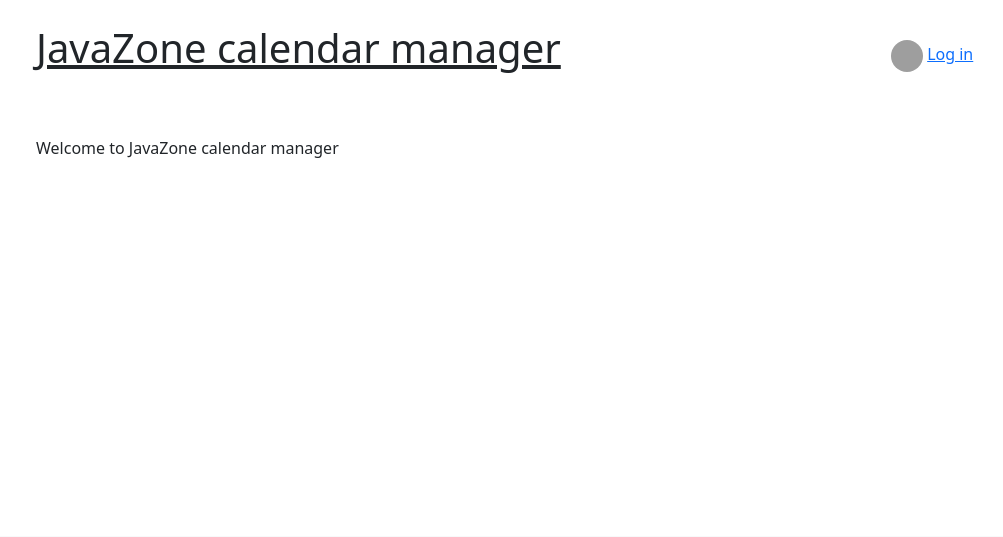
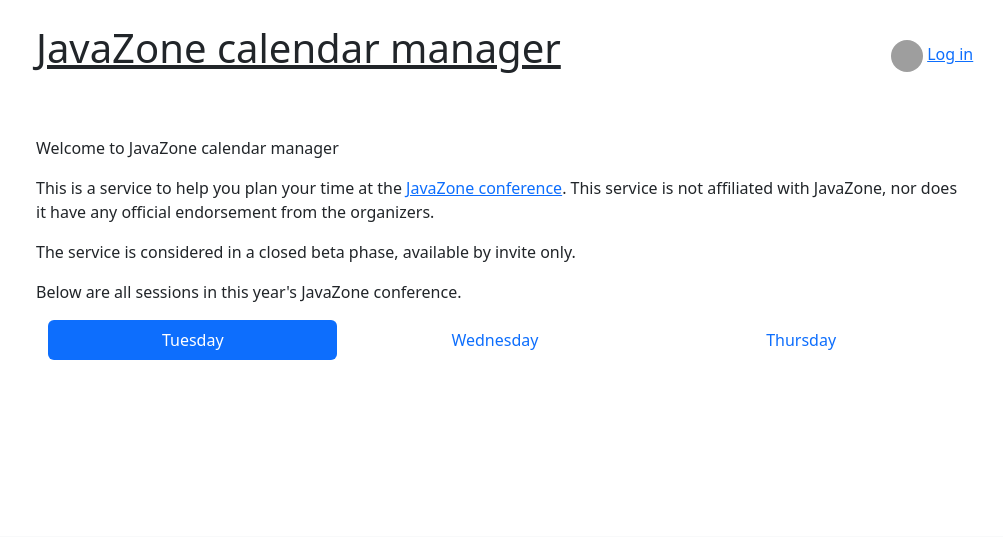
Before and after one commit to mortenlj/javazone, a FastAPI app: template templates/index.html.j2 in a window 1280 px wide. Shown: the top 537 px of the page, without its empty margins (46-1049 px from the left). Run offline with FastAPI, Linux system fonts and the light colour scheme; the template is opened without the code that fills it, so the values that code supplies are empty; parts of the project's set-up code (start-up, migrations or seed data) failed here and were passed over; grey boxes are pictures that could not be loaded.

Commit message:
Sessions on frontpage

```diff
--- a/templates/base.html.j2
+++ b/templates/base.html.j2
@@ -5,7 +5,6 @@
     <meta name="viewport" content="width=device-width, initial-scale=1"/>
     <link href="https://cdn.jsdelivr.net/npm/bootstrap@5.3.3/dist/css/bootstrap.min.css" rel="stylesheet"
           integrity="sha384-QWTKZyjpPEjISv5WaRU9OFeRpok6YctnYmDr5pNlyT2bRjXh0JMhjY6hW+ALEwIH" crossorigin="anonymous">
-    <link rel="stylesheet" href="https://cdn.jsdelivr.net/npm/bootstrap-icons@1.13.1/font/bootstrap-icons.min.css">
     <script src="https://cdn.jsdelivr.net/npm/bootstrap@5.3.3/dist/js/bootstrap.bundle.min.js"
             integrity="sha384-YvpcrYf0tY3lHB60NNkmXc5s9fDVZLESaAA55NDzOxhy9GkcIdslK1eN7N6jIeHz"
             crossorigin="anonymous"></script>
--- a/templates/index.html.j2
+++ b/templates/index.html.j2
@@ -2,4 +2,42 @@
 
 {% block content %}
     <p>Welcome to {{ request.app.title }}</p>
+    <p>
+        This is a service to help you plan your time at the <a href="https://javazone.no">JavaZone conference</a>.
+        This service is not affiliated with JavaZone, nor does it have any official endorsement from the organizers.
+    </p>
+    <p>The service is considered in a closed beta phase, available by invite only.</p>
+    <p>Below are all sessions in this year's JavaZone conference.</p>
+
+    <div class="container text-center">
+        <ul class="nav nav-pills nav-fill" id="sessionsTab" role="tablist">
+            <li class="nav-item" role="presentation">
+                <button class="nav-link active" id="tuesday-tab" data-bs-toggle="pill" data-bs-target="#tuesday" type="button" role="tab" aria-controls="tuesday" aria-selected="true">Tuesday</button>
+            </li>
+            <li class="nav-item" role="presentation">
+                <button class="nav-link" id="wednesday-tab" data-bs-toggle="pill" data-bs-target="#wednesday" type="button" role="tab" aria-controls="wednesday" aria-selected="false">Wednesday</button>
+            </li>
+            <li class="nav-item" role="presentation">
+                <button class="nav-link" id="thursday-tab" data-bs-toggle="pill" data-bs-target="#thursday" type="button" role="tab" aria-controls="thursday" aria-selected="false">Thursday</button>
+            </li>
+        </ul>
+        <div class="tab-content" id="sessionsTabContent">
+            <div class="tab-pane fade show active" id="tuesday" role="tabpanel">
+                {% for session in sessions["tuesday"] %}
+                    {% include "widgets/session_small.html.j2" %}
+                {% endfor %}
+            </div>
+            <div class="tab-pane fade" id="wednesday" role="tabpanel">
+                {% for session in sessions["wednesday"] %}
+                    {% include "widgets/session_small.html.j2" %}
+                {% endfor %}
+            </div>
+            <div class="tab-pane fade" id="thursday" role="tabpanel">
+                {% for session in sessions["thursday"] %}
+                    {% include "widgets/session_small.html.j2" %}
+                {% endfor %}
+            </div>
+
+        </div>
+    </div>
 {% endblock %}
```
Also changed, not shown: javazone/http/www/__init__.py (+27 -2 lines), templates/widgets/session_small.html.j2 (added, +16 -0 lines).
